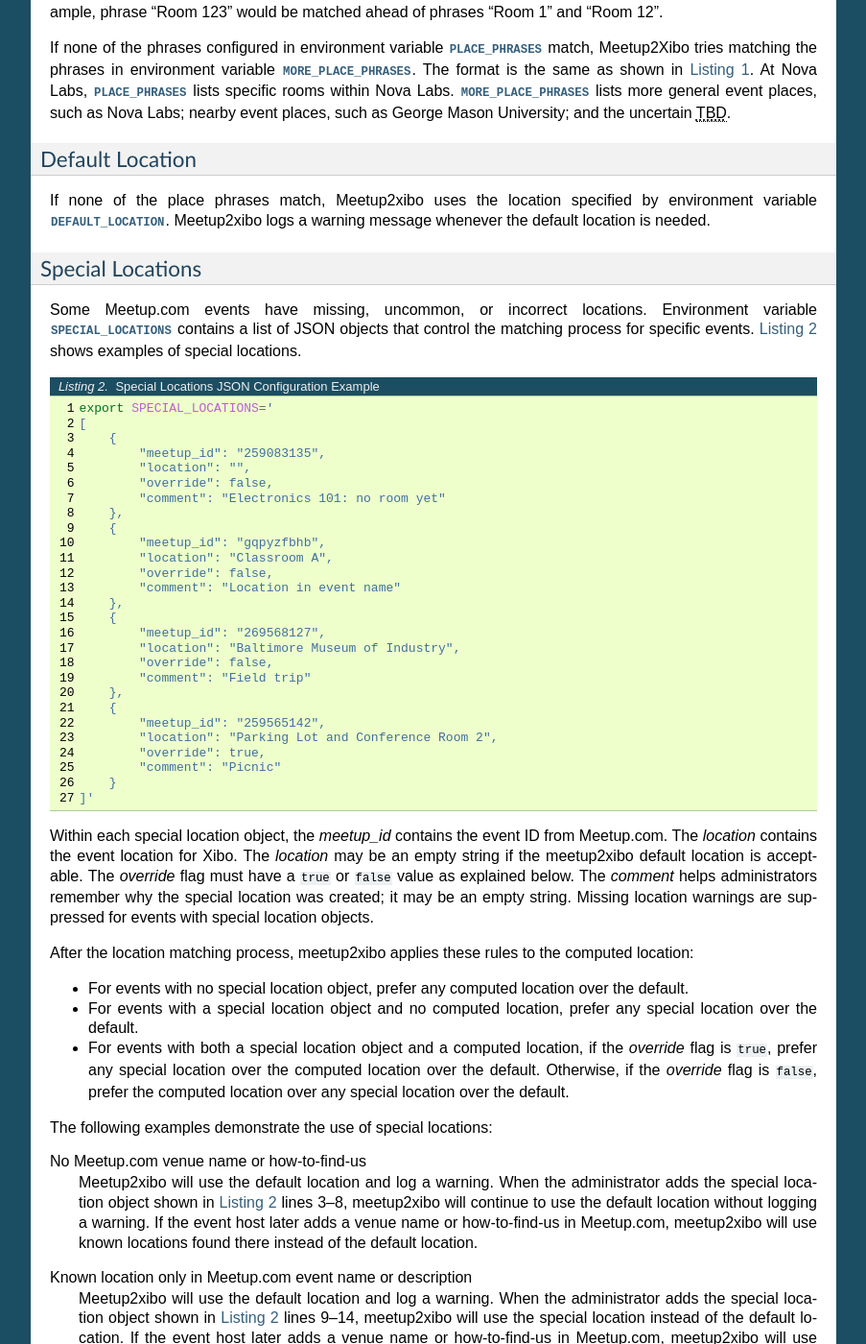
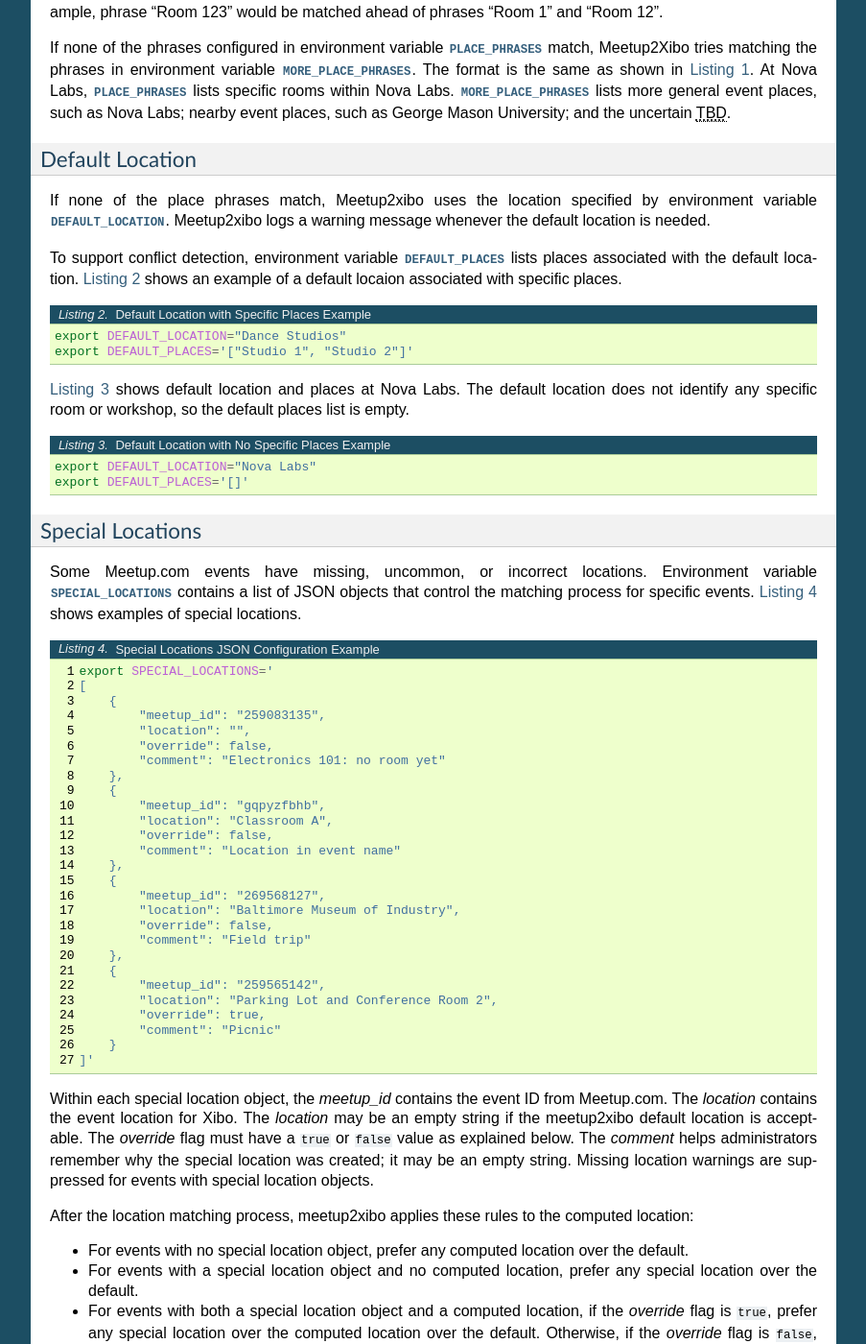
Before and after one commit to jshprentz/meetup2xibo, a Sphinx documentation site: the page built from docs/user-manual/configuration.rst, in a window 1280 px wide and 1400 px high, scrolled down 3236 px. Shown: the whole window at 96% size, without its empty margins (198-1101 px from the left). Built offline with Sphinx 7.4.7, drawn with Linux system fonts in a browser that asks for light colours; some of the changed text lies outside the part shown.

Commit message:
Add default places to configuration.

```diff
--- a/docs/man/meetup2xibo.rst
+++ b/docs/man/meetup2xibo.rst
@@ -63,6 +63,12 @@
 
    The location to store in Xibo when Meetup's venue name and find-us fields
    contain no recognizable locations.
+
+.. envvar:: DEFAULT_PLACES
+
+   A JSON array of places associated with the default location.
+
+   .. versionadded:: 2.5
 
 .. envvar:: DELETE_AFTER_END_HOURS
 
--- a/docs/user-manual/configuration.rst
+++ b/docs/user-manual/configuration.rst
@@ -246,6 +246,30 @@
 by environment variable :envvar:`DEFAULT_LOCATION`.
 Meetup2xibo logs a warning message whenever the default location is needed.
 
+To support conflict detection, environment variable :envvar:`DEFAULT_PLACES`
+lists places associated with the default location.
+:numref:`Listing %s <specific-default-location-example>` shows an example of
+a default locaion associated with specific places.
+
+.. code-block:: bash
+   :caption: Default Location with Specific Places Example
+   :name: specific-default-location-example
+
+   export DEFAULT_LOCATION="Dance Studios"
+   export DEFAULT_PLACES='["Studio 1", "Studio 2"]'
+
+:numref:`Listing %s <general-default-location-example>` shows default location
+and places at Nova Labs.
+The default location does not identify any specific room or workshop, so the
+default places list is empty.
+
+.. code-block:: bash
+   :caption: Default Location with No Specific Places Example
+   :name: general-default-location-example
+
+   export DEFAULT_LOCATION="Nova Labs"
+   export DEFAULT_PLACES='[]'
+
 Special Locations
 ~~~~~~~~~~~~~~~~~
 
```
Also changed, not shown: 2 other files.
